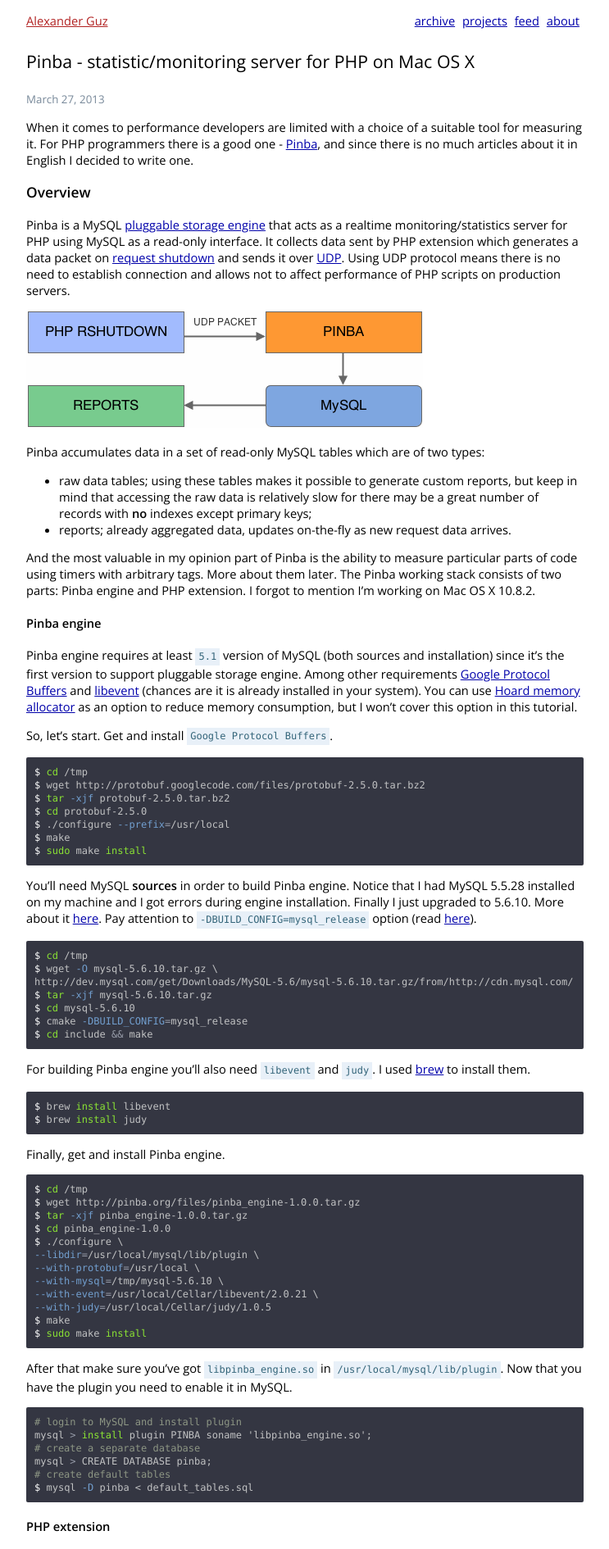
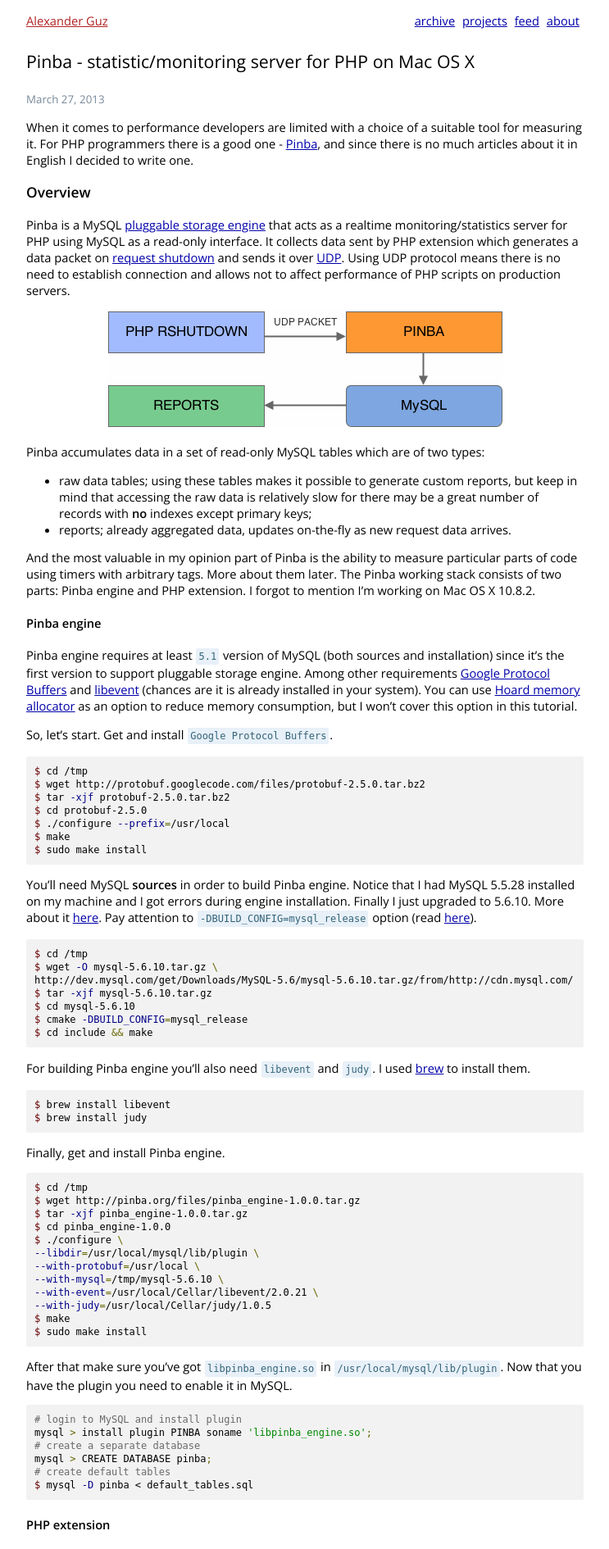
Before and after one commit to kalimatas/kalimatas.github.com, a Jekyll site: the page built from _posts/2013-03-27-pinba-statistics-and-monitoring-server.markdown, in a window 1280 px wide. Shown: the top 1890 px of the page at 82% size, without its empty margins (268-1011 px from the left). Built offline with Jekyll 4.4.1, drawn with Linux system fonts in a browser that asks for light colours.

Commit message:
Different changes

```diff
--- a/_posts/2013-03-27-pinba-statistics-and-monitoring-server.markdown
+++ b/_posts/2013-03-27-pinba-statistics-and-monitoring-server.markdown
@@ -10,6 +10,7 @@
 ### Overview
 Pinba is a MySQL [pluggable storage engine](http://dev.mysql.com/doc/refman/5.1/en/pluggable-storage.html) that acts as a realtime monitoring/statistics server for PHP using MySQL as a read-only interface. It collects data sent by PHP extension which generates a data packet on [request shutdown](http://devzone.zend.com/303/extension-writing-part-i-introduction-to-php-and-zend/#Heading3) and sends it over [UDP](http://en.wikipedia.org/wiki/User_Datagram_Protocol). Using UDP protocol means there is no need to establish connection and allows not to affect performance of PHP scripts on production servers.
 
+{: .center}
 ![Pinba workflow](/static/img/posts/pinba.gif "Pinba workflow")
 
 Pinba accumulates data in a set of read-only MySQL tables which are of two types:
--- a/static/css/pygments.css
+++ b/static/css/pygments.css
@@ -11,8 +11,7 @@
     -webkit-border-radius: 3px;
     border-radius: 2px;
     padding: 10px;
-    background: #343642;
-    color: #C1C2C3;
+    background: #f2f2f2;
 }
 
 .highlight .hll { background-color: #ffc; }
@@ -20,18 +19,20 @@
 .highlight .gr { color: #eeeeec; background-color: #c00; }
 .highlight .gi { color: #babdb6; background-color: #1f2b2d; }
 .highlight .go { color: #2c3032; background-color: #2c3032; }
-.highlight .kt { color: #e3e7df; }
+.highlight .kt, .highlight .n, .highlight .nn, .highlight .nc { color: #606; }
+.highlight .nx { color: black; }
 .highlight .ni { color: #888a85; }
-.highlight .c,.highlight .cm,.highlight .c1,.highlight .cs { color: #8D9684; }
-.highlight .err,.highlight .g,.highlight .l,.highlight .n,.highlight .x,.highlight .p,.highlight .ge,
-.highlight .gp,.highlight .gs,.highlight .gt,.highlight .ld,.highlight .s,.highlight .nc,.highlight .nd,
-.highlight .ne,.highlight .nl,.highlight .nn,.highlight .nx,.highlight .py,.highlight .ow,.highlight .w,.highlight .sb,
-.highlight .sc,.highlight .sd,.highlight .s2,.highlight .se,.highlight .sh,.highlight .si,.highlight .sx,.highlight .sr,
-.highlight .s1,.highlight .ss,.highlight .bp { color: #C1C2C3; }
-.highlight .k,.highlight .kc,.highlight .kd,.highlight .kn,.highlight .kp,.highlight .kr,
-.highlight .nt { color: #729fcf; }
-.highlight .cp,.highlight .gh,.highlight .gu,.highlight .na,.highlight .nf { color: #E9A94B ; }
-.highlight .m,.highlight .nb,.highlight .no,.highlight .mf,.highlight .mh,.highlight .mi,.highlight .mo,
-.highlight .il { color: #8ae234; }
-.highlight .o { color: #989DAA; }
-.highlight .nv,.highlight .vc,.highlight .vg,.highlight .vi { color: #fff; }
+.highlight .c,.highlight .cm,.highlight .c1,.highlight .cs { color: dimgray; }
+.highlight .err,.highlight .g,.highlight .l,.highlight .x,.highlight .p,.highlight .ge,
+.highlight .gp,.highlight .gs,.highlight .gt,.highlight .ld,.highlight .nd,
+.highlight .ne,.highlight .nl,.highlight .py,.highlight .ow,.highlight .w,.highlight .sb,
+.highlight .sc,.highlight .sd,.highlight .se,.highlight .sh,.highlight .si,.highlight .sx,.highlight .sr,
+.highlight .ss,.highlight .bp { color: #660; }
+.highlight .s, .highlight .s1, .highlight .s2 { color: #080; }
+.highlight .k,.highlight .kc,.highlight .kd,.highlight .kn,.highlight .kp,.highlight .kr, .highlight .nt { color: #008; }
+.highlight .cp,.highlight .gh,.highlight .gu,.highlight .na,.highlight .nf { color: black ; }
+.highlight .m,.highlight .nb,.highlight .no,.highlight .mf,.highlight .mh,.highlight .mo,
+.highlight .il { color: #000; }
+.highlight .mi { color: #066; }
+.highlight .o { color: #660; }
+.highlight .nv,.highlight .vc,.highlight .vg,.highlight .vi { color: #660000; }
--- a/static/css/style.css
+++ b/static/css/style.css
@@ -18,6 +18,7 @@
 section.main { clear: both; margin-top: 45px; }
 footer { margin: 30px 0 25px 0; }
 .clear { clear: both; }
+.center { text-align: center; }
 
 /* menu */
 header.title > a { color: firebrick; }
@@ -52,14 +53,16 @@
 p > code, li > code {
     background-color: #e8f0f8;
     color: #336479;
-    padding: 0 4px;
+    padding: 0 3px;
+    margin: 0 1px;
+    border-radius: 2px;
     display: inline-block;
     vertical-align: middle;
     white-space: nowrap;
     font-size: 12px;
-    font-family: Monaco, 'DejaVu Sans Mono', 'Bitstream Vera Sans Mono', 'Lucida Console', monospace;
-    height: 21px;
-    line-height: 21px;
+    font-family: 'DejaVu Sans Mono', 'Bitstream Vera Sans Mono', 'Lucida Console', monospace;
+    height: 20px;
+    line-height: 20px;
 }
 
 figure {
@@ -71,9 +74,9 @@
 
 .highlight pre { margin: 0; }
 .highlight code {
-    font-family: Monaco, 'DejaVu Sans Mono', 'Bitstream Vera Sans Mono', 'Lucida Console', monospace;
+    font-family: 'DejaVu Sans Mono', 'Bitstream Vera Sans Mono', 'Lucida Console', monospace;
     font-size: 12px;
-    line-height: 16px;
+    /*line-height: 0.9;*/
     border: none;
     -moz-tab-size: 4;
     -o-tab-size:   4;
```
Also changed, not shown: about/index.md (+1 -1 lines).
